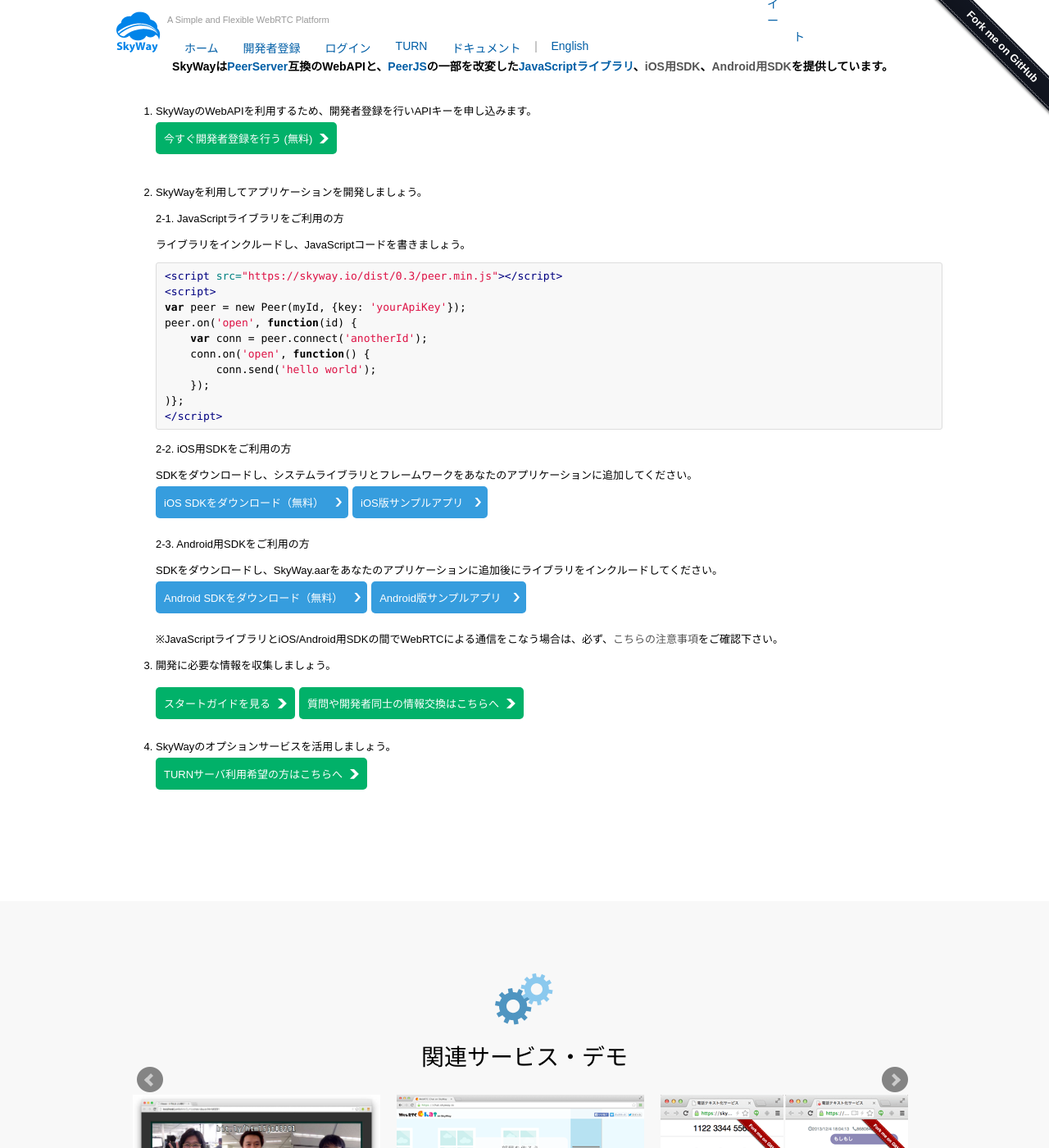
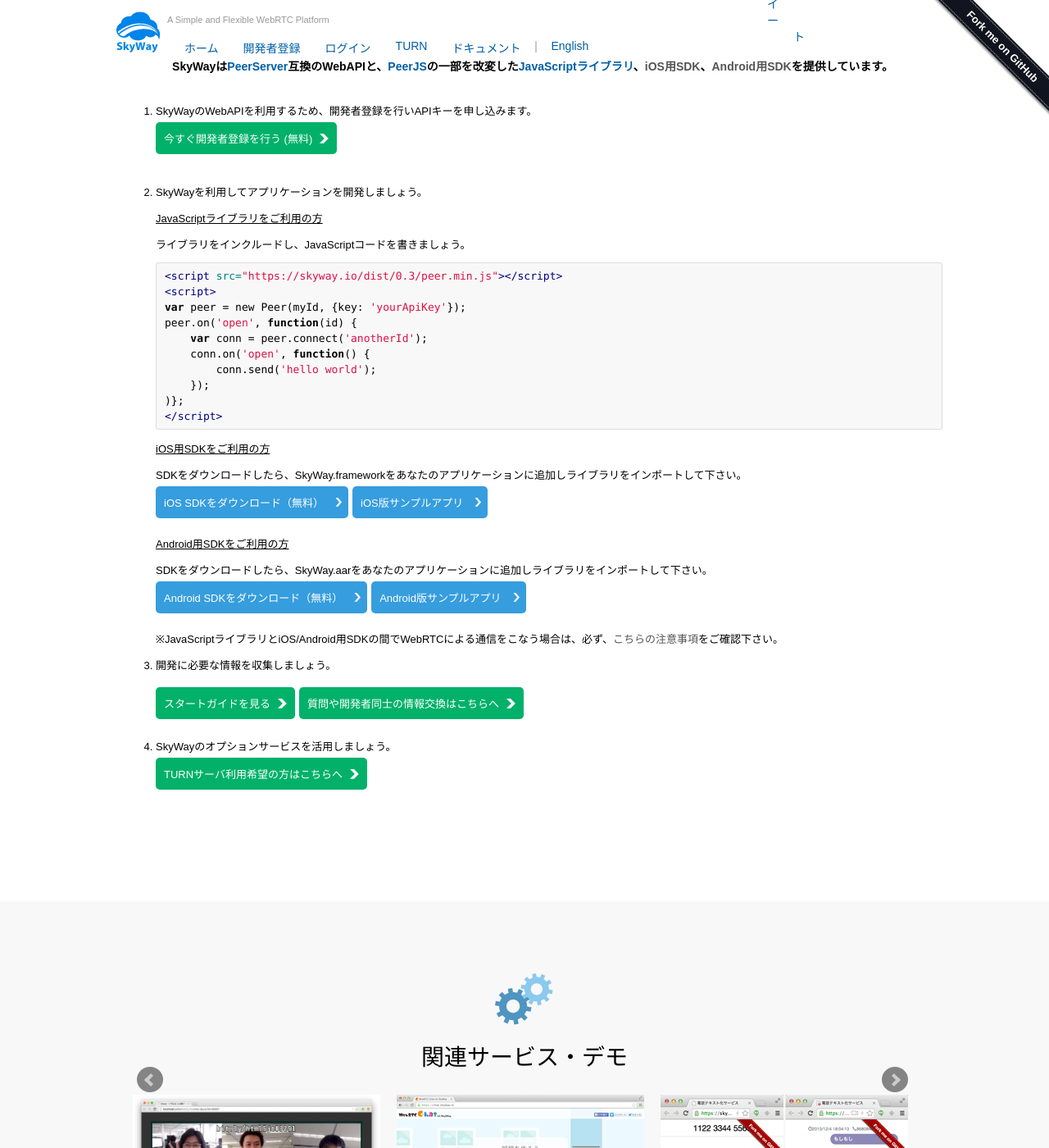
Before and after one commit to nttcom/skyway-old, a Jekyll site: the page built from index.html, in a window 1280 px wide and 1400 px high, scrolled down 1582 px. Shown: the whole window at 82% size. Built offline with Jekyll 4.4.1, drawn with Linux system fonts in a browser that asks for light colours; comment, search, counter and statistics services are not loaded.

Commit message:
updated japanese for sdk release

```diff
--- a/css/style.css
+++ b/css/style.css
@@ -27,6 +27,10 @@
 
 p,ol {
     font-size: 13px;
+}
+
+p.underline {
+    text-decoration: underline;
 }
 
 /* Navigation */
--- a/index.html
+++ b/index.html
@@ -90,7 +90,7 @@
                     </li>
 
                     <li><p>SkyWayを利用してアプリケーションを開発しましょう。</p>
-                        <p>2-1. JavaScriptライブラリをご利用の方</p>
+                        <p class="underline">JavaScriptライブラリをご利用の方</p>
                         ライブラリをインクルードし、JavaScriptコードを書きましょう。
 
                         <div class="highlight">
@@ -115,12 +115,12 @@
 </pre>
                         </div>
 
-                        <p>2-2. iOS用SDKをご利用の方</p>
-                        SDKをダウンロードし、システムライブラリとフレームワークをあなたのアプリケーションに追加してください。<BR>
+                        <p class="underline">iOS用SDKをご利用の方</p>
+                        SDKをダウンロードしたら、SkyWay.frameworkをあなたのアプリケーションに追加しライブラリをインポートして下さい。<BR>
                         <a class="btnG" href="https://groups.google.com/forum/#!forum/skywayjs" target="_blank">iOS SDKをダウンロード（無料）</a><a class="btnG" href="docs/#iOS">iOS版サンプルアプリ</a><BR>
 
-                        <p>2-3. Android用SDKをご利用の方</p>
-                        SDKをダウンロードし、SkyWay.aarをあなたのアプリケーションに追加後にライブラリをインクルードしてください。<BR>
+                        <p class="underline">Android用SDKをご利用の方</p>
+                        SDKをダウンロードしたら、SkyWay.aarをあなたのアプリケーションに追加しライブラリをインポートして下さい。<BR>
                         <a class="btnG" href="https://groups.google.com/forum/#!forum/skywayjs" target="_blank">Android SDKをダウンロード（無料）</a><a class="btnG" href="docs/#Android">Android版サンプルアプリ</a><BR>
 
                         <p>※JavaScriptライブラリとiOS/Android用SDKの間でWebRTCによる通信をこなう場合は、必ず、<a href="" target="_blank">こちらの注意事項</a>をご確認下さい。</p>
```
